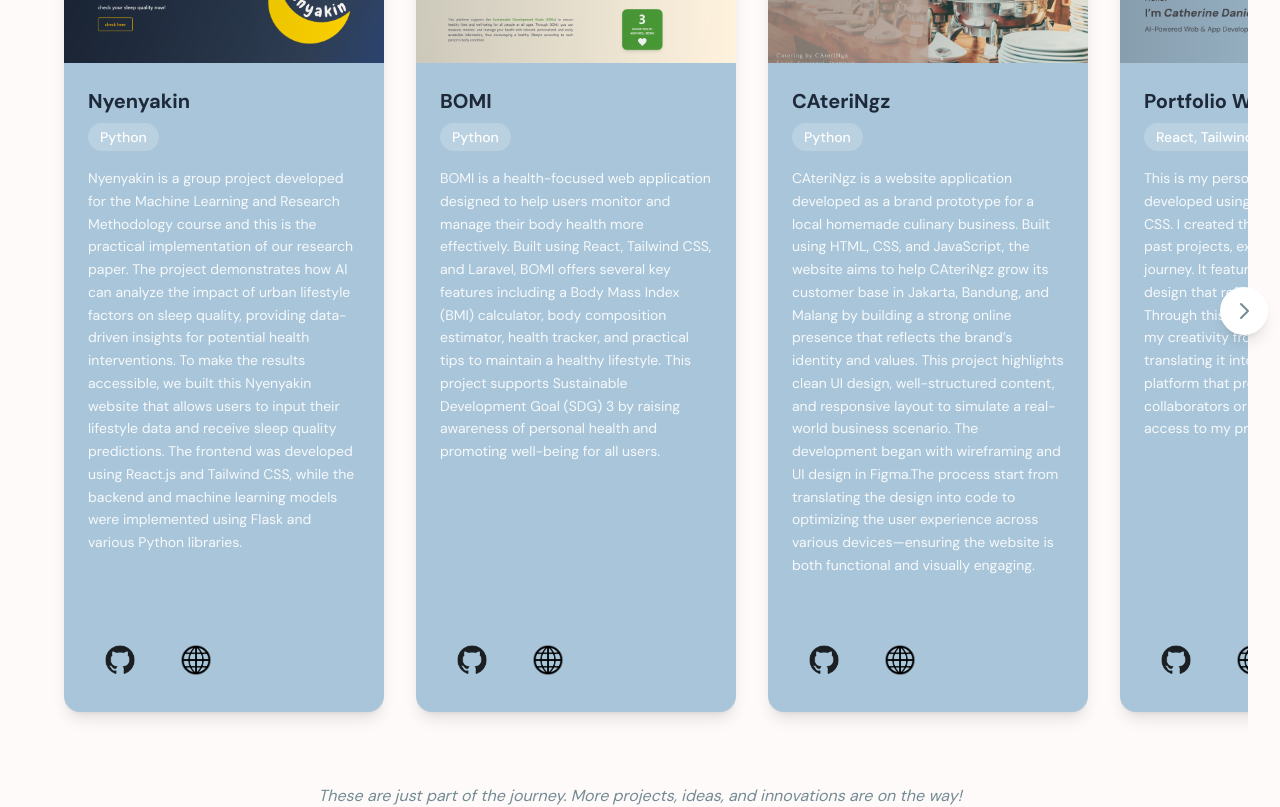
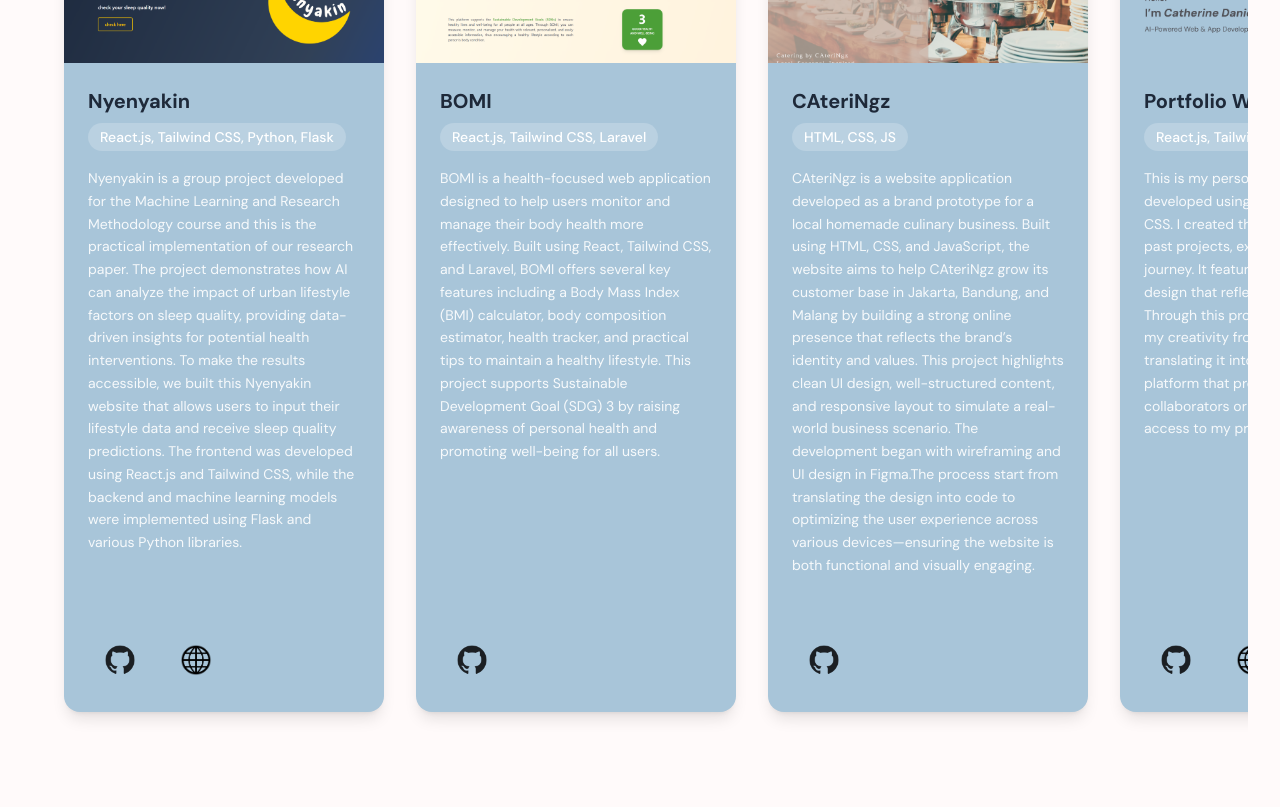
Before and after one commit to CatherineDanielle/porto-web, a React (Vite) app: page / in a window 1280 px wide. Shown: the part 3200-4007 px from the top of the page. Built offline with nearby package versions, Linux system fonts and the light colour scheme.

Commit message:
edit project section

```diff
--- a/src/components/ProjectSection.jsx
+++ b/src/components/ProjectSection.jsx
@@ -8,6 +8,7 @@ import tch from '../assets/tch.png';
 
 import gh from '../assets/github.png';
 import web from '../assets/web.png';
+import fig from '../assets/figma.png';
 
 const ProjectSection = () => {
   const scrollRef = useRef(null);
@@ -18,43 +19,47 @@ const ProjectSection = () => {
     {
       id: 1,
       name: "Nyenyakin",
-      techStack: "Python",
+      techStack: "React.js, Tailwind CSS, Python, Flask",
       description: " Nyenyakin is a group project developed for the Machine Learning and Research Methodology course and this is the practical implementation of our research paper. The project demonstrates how AI can analyze the impact of urban lifestyle factors on sleep quality, providing data-driven insights for potential health interventions. To make the results accessible, we built this Nyenyakin website that allows users to input their lifestyle data and receive sleep quality predictions. The frontend was developed using React.js and Tailwind CSS, while the backend and machine learning models were implemented using Flask and various Python libraries.",
-      image: nyenyakin
+      image: nyenyakin,
+      github: "https://github.com/CatherineDanielle/nyenyakin-frontend",
+      website: "https://nyenyakin.vercel.app/"
     },
     {
       id: 2,
       name: "BOMI",
-      techStack: "Python",
+      techStack: "React.js, Tailwind CSS, Laravel",
       description: "BOMI is a health-focused web application designed to help users monitor and manage their body health more effectively. Built using React, Tailwind CSS, and Laravel, BOMI offers several key features including a Body Mass Index (BMI) calculator, body composition estimator, health tracker, and practical tips to maintain a healthy lifestyle. This project supports Sustainable Development Goal (SDG) 3 by raising awareness of personal health and promoting well-being for all users.",
-      image: bomi
+      image: bomi,
+      github: "https://github.com/CatherineDanielle/bomi-health-app"
     },
     {
       id: 3,
       name: "CAteriNgz",
-      techStack: "Python",
+      techStack: "HTML, CSS, JS",
       description: "CAteriNgz is a website application developed as a brand prototype for a local homemade culinary business. Built using HTML, CSS, and JavaScript, the website aims to help CAteriNgz grow its customer base in Jakarta, Bandung, and Malang by building a strong online presence that reflects the brand’s identity and values. This project highlights clean UI design, well-structured content, and responsive layout to simulate a real-world business scenario. The development began with wireframing and UI design in Figma.The process start from translating the design into code to optimizing the user experience across various devices—ensuring the website is both functional and visually engaging.",
-      image: catering
+      image: catering,
+      github: "https://github.com/CatherineDanielle/cateringz-website"
     },
     {
       id: 4,
       name: "Portfolio Website",
-      techStack: "React, Tailwind",
+      techStack: "React.js, Tailwind CSS",
       description: "This is my personal portfolio website developed using React.js and Tailwind CSS. I created this site to showcase my past projects, experiences, and creative journey. It features a clean and interactive design that reflects my personal style. Through this project, I was able to explore my creativity from designing the layout to translating it into code and build a platform that provides potential collaborators or employers with quick access to my professional background.",
-      image: porto
+      image: porto,
+      github: "https://github.com/CatherineDanielle/porto-web",
+      website: "https://cdanielle.vercel.app/"
     },
     {
       id: 5,
       name: "The Children House",
-      techStack: "Python, Flask",
-      description: "TCH APP is a work-in-progress web application designed to support my workplace, a private tutoring institution, by improving communication between teachers and parents. The platform aims to promote the tuition centre while streamlining daily operations. Inspired by my own teaching experience, the app includes features such as attendance tracking, behaviour logs, and daily activity updates. Its core feature is an automated report generator for teachers, powered by a Natural Language Model. Developed using React, this tool was built to reduce miscommunication and enhance transparency in a simple, accessible format for educators and parents alike.",
-      image: tch
+      techStack: "Work in Progress",
+      description: "TCH APP is a web application designed to support my workplace, a private tutoring institution, by improving communication between teachers and parents. The platform aims to promote the tuition centre while streamlining daily operations. Inspired by my own teaching experience, the app includes features such as attendance tracking, behaviour logs, and daily activity updates. Its core feature is an automated report generator for teachers, powered by a Natural Language Model. Developed using React, this tool was built to reduce miscommunication and enhance transparency in a simple, accessible format for educators and parents alike.",
+      image: tch,
+      github: "https://github.com/CatherineDanielle/tch-app",
+      figma: "https://www.figma.com/design/FCMChltXMKmEXbUGwJcCPc/TCH-APP?node-id=11-17&t=SxhJMZ4YwHDNqUbM-1"
     }
   ];
-
-  const handleViewAll = () => {
-    window.location.href = '/projects';
-  };
 
   const scroll = (direction) => {
     const container = scrollRef.current;
@@ -149,30 +154,6 @@ const ProjectSection = () => {
         </div>
 
         <div className="relative">
-          {canScrollLeft && (
-            <button
-              onClick={() => scroll('left')}
-              className="absolute left-0 top-1/2 transform -translate-y-1/2 z-10 bg-white shadow-lg rounded-full p-3 hover:bg-gray-50 transition-all duration-200"
-              style={{ marginLeft: '-20px' }}
-            >
-              <svg className="w-6 h-6 text-[#738C93]" fill="none" stroke="currentColor" viewBox="0 0 24 24">
-                <path strokeLinecap="round" strokeLinejoin="round" strokeWidth={2} d="M15 19l-7-7 7-7" />
-              </svg>
-            </button>
-          )}
-
-          {canScrollRight && (
-            <button
-              onClick={() => scroll('right')}
-              className="absolute right-0 top-1/2 transform -translate-y-1/2 z-10 bg-white shadow-lg rounded-full p-3 hover:bg-gray-50 transition-all duration-200"
-              style={{ marginRight: '-20px' }}
-            >
-              <svg className="w-6 h-6 text-[#738C93]" fill="none" stroke="currentColor" viewBox="0 0 24 24">
-                <path strokeLinecap="round" strokeLinejoin="round" strokeWidth={2} d="M9 5l7 7-7 7" />
-              </svg>
-            </button>
-          )}
-
           <div
             ref={scrollRef}
             className="flex gap-8 overflow-x-auto scrollbar-hide p-8"
@@ -184,13 +165,12 @@ const ProjectSection = () => {
                 key={project.id}
                 className="flex-none w-80 bg-[#A8C5D9] rounded-2xl overflow-hidden shadow-lg hover:shadow-xl transition-all duration-300 transform hover:scale-105 cursor-pointer flex flex-col"
               >
-                <div className="h-48 bg-[#000000] relative overflow-hidden">
+                <div className="h-48 bg-black relative overflow-hidden">
                   <img
                     src={project.image}
                     alt={project.name}
                     className="w-full h-full object-cover"
                   />
-                  <div className="absolute inset-0 bg-gradient-to-r from-black/20 to-transparent"></div>
                 </div>
 
                 <div className="flex flex-col h-full p-6 text-gray-800">
@@ -205,6 +185,7 @@ const ProjectSection = () => {
                   </p>
 
                   <div className="mt-auto flex gap-4 pt-4 items-end">
+                    {project.github && (
                       <a
                         href={project.github}
                         target="_blank"
@@ -213,6 +194,8 @@ const ProjectSection = () => {
                       >
                         <img src={gh} alt="GitHub" className="w-10 h-10" />
                       </a>
+                    )}
+                    {project.website && (
                       <a
                         href={project.website}
                         target="_blank"
@@ -221,45 +204,24 @@ const ProjectSection = () => {
                       >
                         <img src={web} alt="Visit Site" className="w-8 h-8" />
                       </a>
+                    )}
+                    {project.figma && (
+                      <a
+                        href={project.figma}
+                        target="_blank"
+                        rel="noopener noreferrer"
+                        className="text-white hover:bg-[#7258A5] px-3 py-3 rounded"
+                      >
+                        <img src={fig} alt="Figma" className="w-7 h-7" />
+                      </a>
+                    )}
                   </div>
                 </div>
               </div>
             ))}
           </div>
         </div>
-        <div className="text-center mt-10">
-          <p className="text-[#738C93] text-base italic font-['DM_Sans']">
-            These are just part of the journey. More projects, ideas, and innovations are on the way!
-          </p>
       </div>
-        <div className="flex justify-center mt-6 lg:hidden">
-          <div className="flex space-x-2">
-            {Array.from({ length: Math.ceil(projects.length / 1) }).map((_, index) => (
-              <div key={index} className="w-2 h-2 rounded-full bg-[#738C93]/30"></div>
-            ))}
-          </div>
-        </div>
-      </div>
-
-      <style jsx>{`
-        .scrollbar-hide {
-          -ms-overflow-style: none;
-          scrollbar-width: none;
-        }
-        .scrollbar-hide::-webkit-scrollbar {
-          display: none;
-        }
-        @media (max-width: 768px) {
-          .flex-none {
-            width: 280px;
-          }
-        }
-        @media (max-width: 640px) {
-          .flex-none {
-            width: 260px;
-          }
-        }
-      `}</style>
     </section>
   );
 };
```
Lines whose indentation alone changed are shown as unchanged.
